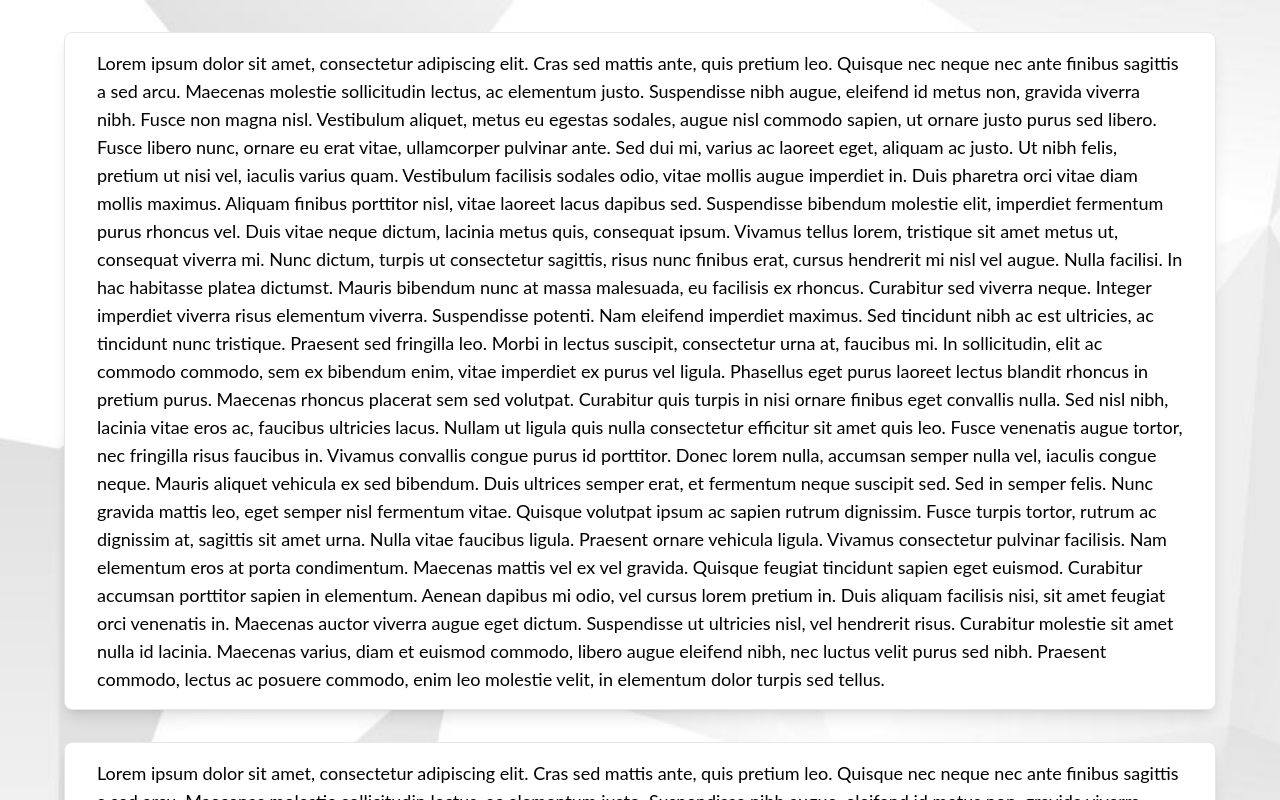
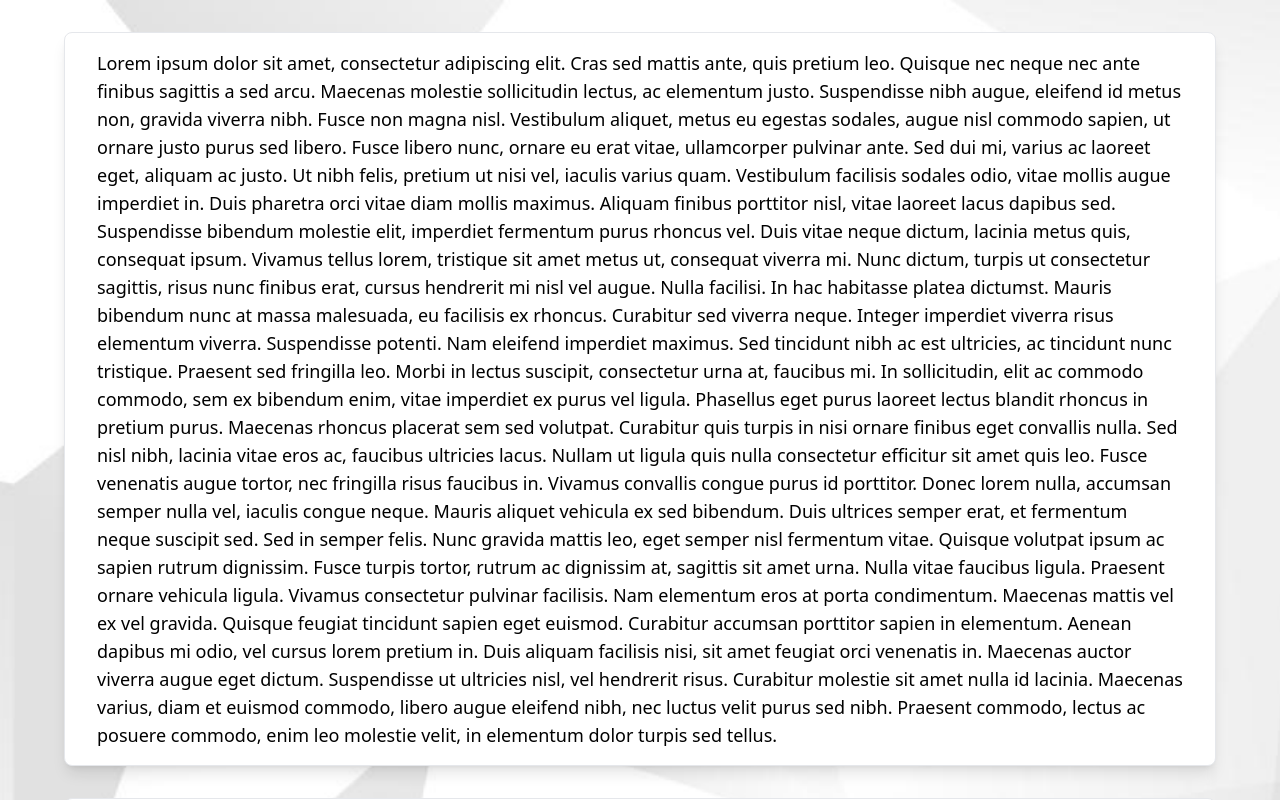
Before and after one commit to sunghogo/personal-website, a React (Create React App) app: page / in a window 1280 px wide. Shown: the top 800 px of the page. Built offline with nearby package versions, Linux system fonts and the light colour scheme.

Commit message:
Renamed tailwind css font classes as montserrant-header and open-sans

```diff
--- a/src/components/Container.js
+++ b/src/components/Container.js
@@ -1,6 +1,6 @@
 function Container() {
   return (
-    <div className="container mx-auto my-4 px-8 py-4 border rounded-lg shadow-lg bg-white font-open-sans-font text-sm sm:text-base md:text-lg">
+    <div className="container mx-auto my-4 px-8 py-4 border rounded-lg shadow-lg bg-white font-montserrat-header text-sm sm:text-base md:text-lg">
       Lorem ipsum dolor sit amet, consectetur adipiscing elit. Cras sed mattis
       ante, quis pretium leo. Quisque nec neque nec ante finibus sagittis a sed
       arcu. Maecenas molestie sollicitudin lectus, ac elementum justo.
--- a/src/index.css
+++ b/src/index.css
@@ -4,9 +4,7 @@
 @tailwind utilities;
 
 /* Import fonts */
-@import url("https://fonts.googleapis.com/css2?family=Montserrat:ital,wght@0,400;0,700;1,400;1,700&display=swap");
-@import url("https://fonts.googleapis.com/css2?family=Montserrat:ital,wght@0,400;0,700;1,400;1,700&family=Open+Sans:ital,wght@0,400;0,700;1,400;1,700&display=swap");
-@import url("https://fonts.googleapis.com/css2?family=Lato:ital,wght@0,400;0,700;1,400;1,700&family=Montserrat:ital,wght@0,400;0,700;1,400;1,700&family=Open+Sans:ital,wght@0,400;0,700;1,400;1,700&display=swap");
+@import url("https://fonts.googleapis.com/css2?family=Lato:ital,wght@0,400;0,700;1,400;1,700&family=Montserrat:ital,wght@0,400;0,700;1,400;1,700&family=Open+Sans:ital,wght@0,400;0,700;1,400;1,700&family=Permanent+Marker&display=swap");
 
 .background-image {
   background-image: url("./images/5184157.jpg");
```
